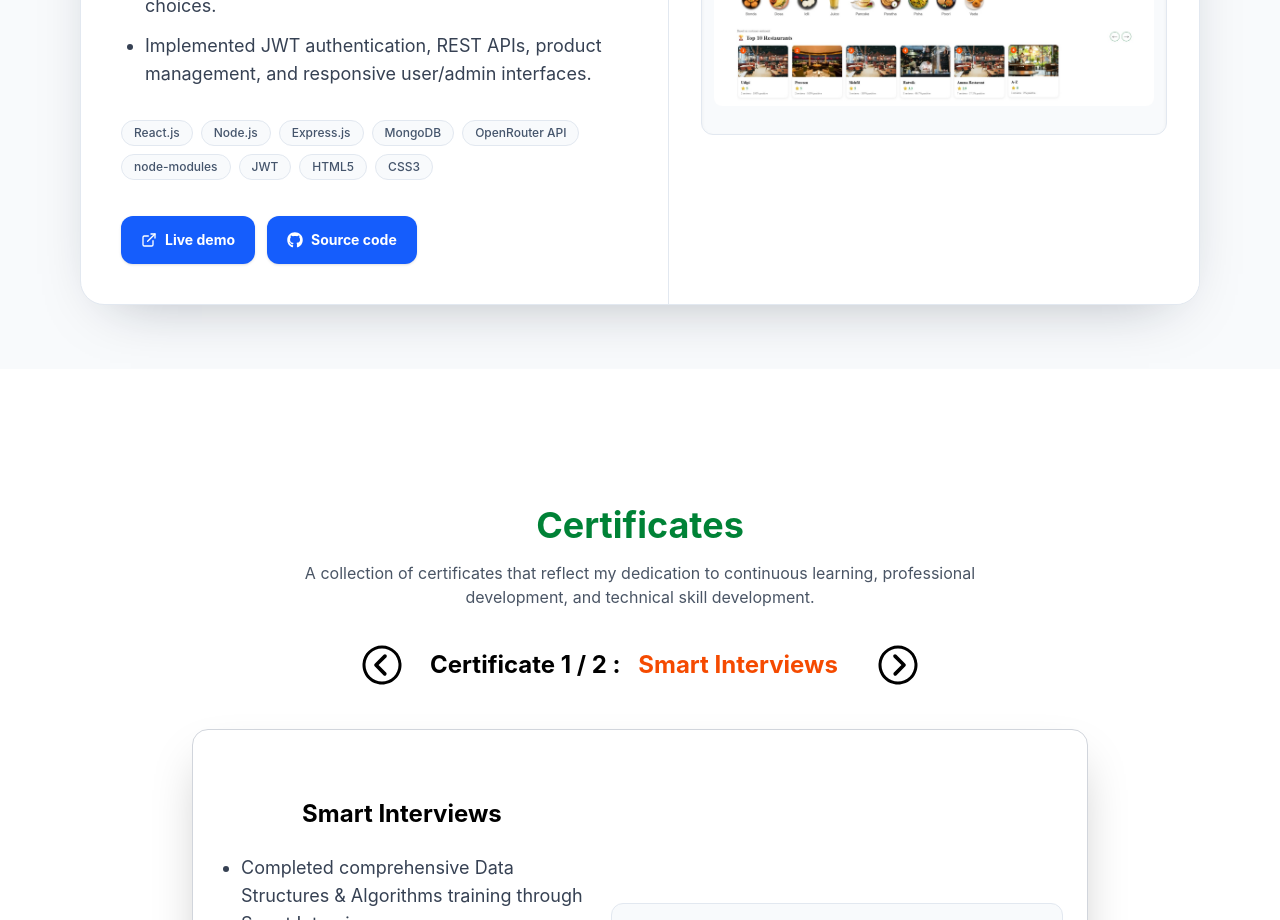
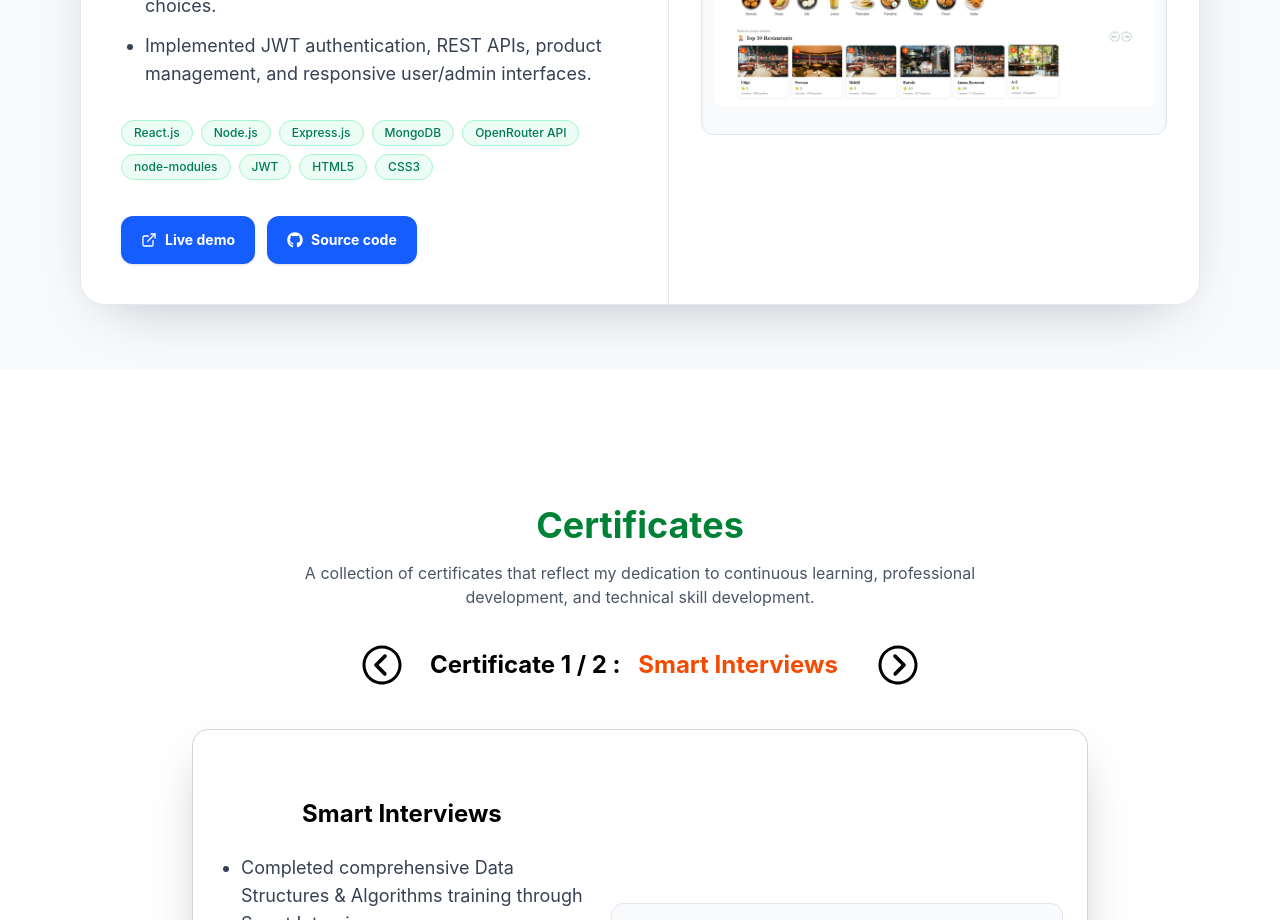
Before and after one commit to Madhu816/Portfolio, a React app: page / in a window 1280 px wide. Shown: the part 2640-3560 px from the top of the page. Built offline with nearby package versions, Linux system fonts and the light colour scheme; the HTML template or start-up script is replaced by a standard one.

Commit message:
change bg color

```diff
--- a/src/components/Project.jsx
+++ b/src/components/Project.jsx
@@ -130,7 +130,7 @@
                 {project.technologies.map((tech, index) => (
                   <span
                     key={index}
-                    className="rounded-full border border-slate-200 bg-slate-50 px-3 py-1 text-xs font-medium text-slate-600"
+                    className="rounded-full border border-emerald-200 bg-emerald-50 px-3 py-1 text-xs font-medium text-emerald-700"
                   >
                     {tech}
                   </span>
```
